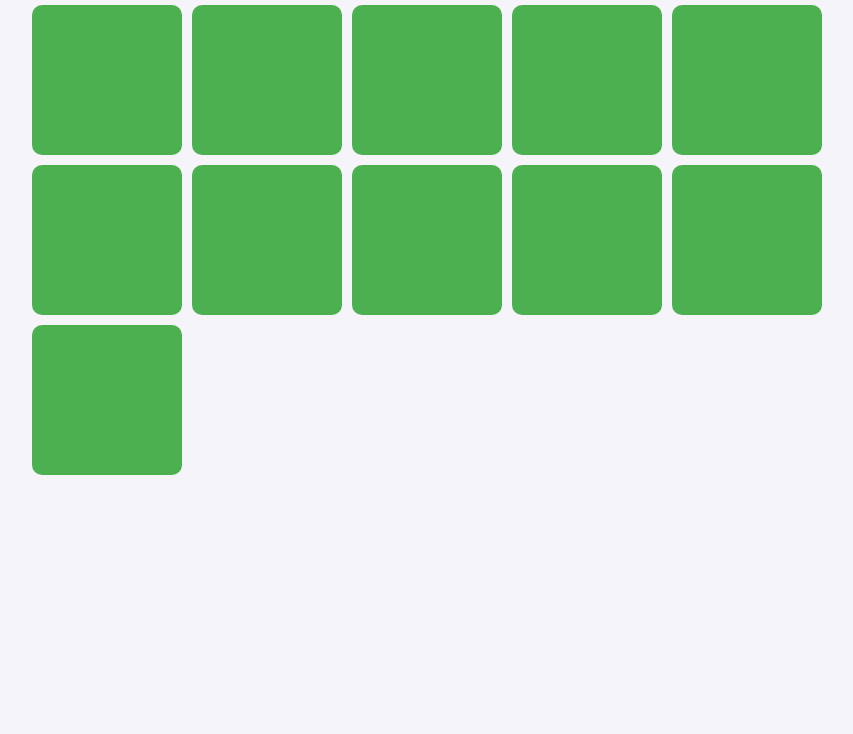
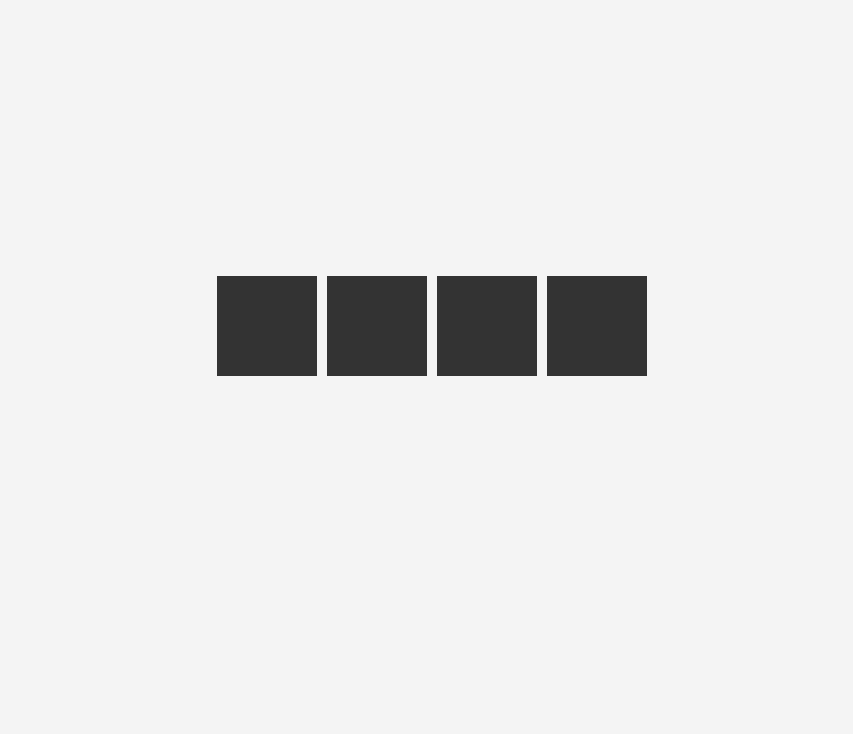
Before and after one commit to castillonnathan/cours_B1_Web, a plain HTML site: page public_html/Docs/TP5/index.html in a window 1280 px wide. Shown: the part 82-816 px from the top of the page, without its empty margins (208-1061 px from the left). Drawn offline with Linux system fonts and the light colour scheme; files that its build step writes are made by us from their sources.

Commit message:
test de nouveau code avec class checked

```diff
--- a/public_html/Docs/TP5/index.html
+++ b/public_html/Docs/TP5/index.html
@@ -1,103 +1,79 @@
 <!DOCTYPE html>
-<!--
-Click nbfs://nbhost/SystemFileSystem/Templates/Licenses/license-default.txt to change this license
-Click nbfs://nbhost/SystemFileSystem/Templates/ClientSide/html.html to edit this template
--->
-<html>
+<html lang="fr">
 <head>
-        <title>Jeu du Mémory</title>
     <meta charset="UTF-8">
     <meta name="viewport" content="width=device-width, initial-scale=1.0">
-        <link rel="stylesheet" href="style/css_TP5/css_index_TP5.css">
+    <title>Jeu du Memory</title>
+    <style>
+        body {
+            display: flex;
+            justify-content: center;
+            align-items: center;
+            height: 100vh;
+            background-color: #f4f4f4;
+        }
+        .memory-game {
+            display: grid;
+            grid-template-columns: repeat(4, 100px);
+            grid-gap: 10px;
+        }
+        .card {
+            width: 100px;
+            height: 100px;
+            position: relative;
+        }
+        .card input {
+            display: none;
+        }
+        .card label {
+            display: block;
+            width: 100%;
+            height: 100%;
+            background: #333;
+            cursor: pointer;
+            position: absolute;
+            top: 0;
+            left: 0;
+        }
+        .card img {
+            width: 100%;
+            height: 100%;
+            position: absolute;
+            top: 0;
+            left: 0;
+            opacity: 0;
+            transition: opacity 0.3s;
+        }
+        .card input:checked + label {
+            background: none;
+        }
+        .card input:checked + label + img {
+            opacity: 1;
+        }
+    </style>
 </head>
 <body>
-    <h1>Jeu du Mémory 5x5</h1>
-    <div class="game-board">
-        <!-- Ligne 1 -->
-        <label class="card">
-            <input type="checkbox">
-            <div class="card-inner">
-                <div class="card-front"></div>
-                <div class="card-back" style="background-image: url('img1.jpg');"></div>
+    <div class="memory-game">
+        <div class="card">
+            <input type="checkbox" id="card1">
+            <label for="card1"></label>
+            <img src="image1.jpg" alt="Image 1">
         </div>
-        </label>
-        <label class="card">
-            <input type="checkbox">
-            <div class="card-inner">
-                <div class="card-front"></div>
-                <div class="card-back" style="background-image: url('img2.jpg');"></div>
+        <div class="card">
+            <input type="checkbox" id="card2">
+            <label for="card2"></label>
+            <img src="../../logo_css.jpg" alt="Image 1">
         </div>
-        </label>
-        <label class="card">
-            <input type="checkbox">
-            <div class="card-inner">
-                <div class="card-front"></div>
-                <div class="card-back" style="background-image: url('img3.jpg');"></div>
+        <div class="card">
+            <input type="checkbox" id="card3">
+            <label for="card3"></label>
+            <img src="image2.jpg" alt="Image 2">
         </div>
-        </label>
-        <label class="card">
-            <input type="checkbox">
-            <div class="card-inner">
-                <div class="card-front"></div>
-                <div class="card-back" style="background-image: url('img4.jpg');"></div>
+        <div class="card">
+            <input type="checkbox" id="card4">
+            <label for="card4"></label>
+            <img src="image2.jpg" alt="Image 2">
         </div>
-        </label>
-        <label class="card">
-            <input type="checkbox">
-            <div class="card-inner">
-                <div class="card-front"></div>
-                <div class="card-back" style="background-image: url('img5.jpg');"></div>
-            </div>
-        </label>
-
-        <!-- Ligne 2 -->
-        <label class="card">
-            <input type="checkbox">
-            <div class="card-inner">
-                <div class="card-front"></div>
-                <div class="card-back" style="background-image: url('img1.jpg');"></div>
-            </div>
-        </label>
-        <label class="card">
-            <input type="checkbox">
-            <div class="card-inner">
-                <div class="card-front"></div>
-                <div class="card-back" style="background-image: url('img2.jpg');"></div>
-            </div>
-        </label>
-        <label class="card">
-            <input type="checkbox">
-            <div class="card-inner">
-                <div class="card-front"></div>
-                <div class="card-back" style="background-image: url('img3.jpg');"></div>
-            </div>
-        </label>
-        <label class="card">
-            <input type="checkbox">
-            <div class="card-inner">
-                <div class="card-front"></div>
-                <div class="card-back" style="background-image: url('img4.jpg');"></div>
-            </div>
-        </label>
-        <label class="card">
-            <input type="checkbox">
-            <div class="card-inner">
-                <div class="card-front"></div>
-                <div class="card-back" style="background-image: url('img5.jpg');"></div>
-            </div>
-        </label>
-
-        <!-- Autres lignes -->
-        <!-- Répéter les mêmes cartes pour compléter la grille -->
-        <!-- Exemple pour une ligne supplémentaire -->
-        <label class="card">
-            <input type="checkbox">
-            <div class="card-inner">
-                <div class="card-front"></div>
-                <div class="card-back" style="background-image: url('image/TP4/logo_css.jpg');"></div>
-            </div>
-        </label>
-        <!-- Ajoute ici des cartes supplémentaires -->
     </div>
 </body>
 </html>
```
Lines whose indentation alone changed are shown as unchanged.
